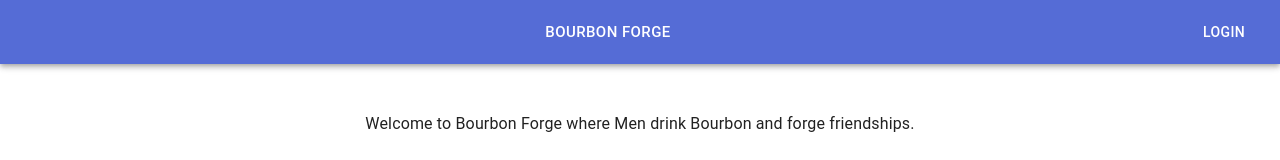
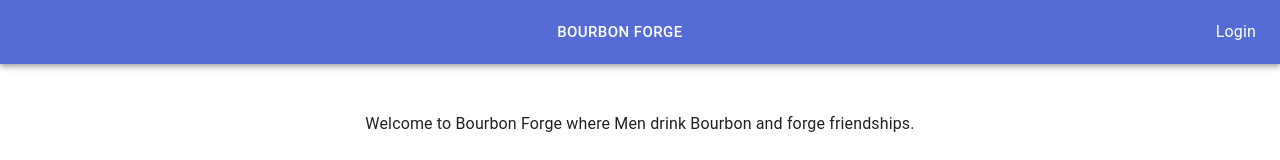
Before and after one commit to SoccerGee/BourbonForge, a Next.js app: page / in a window 1280 px wide. Shown: the top 160 px of the page. Built offline with nearby package versions, Linux system fonts and the light colour scheme; no server answers.

Commit message:
Move returnTo to a url query param.

```diff
--- a/components/Header/index.js
+++ b/components/Header/index.js
@@ -10,6 +10,8 @@ import MenuItem from '@mui/material/MenuItem';
 import Toolbar from '@mui/material/Toolbar';
 
 import { useUser } from '@auth0/nextjs-auth0';
+
+import Link from 'next/link';
 
 const Header = ({ text = "", ...rest }) => {
     const { user } = useUser();
@@ -35,7 +37,7 @@ const Header = ({ text = "", ...rest }) => {
 
     const handleLogin = e => {
         e.preventDefault();
-        window.location.href = "/api/auth/login";
+        window.location.href = "/api/auth/login?returnTo=/profile";
     }
 
     return(
@@ -76,7 +78,7 @@ const Header = ({ text = "", ...rest }) => {
                             </Menu>
                         </>
                         :
-                        <Button color="inherit" onClick={handleLogin}>Login</Button>
+                        <Link color="inherit" href="/api/auth/login?returnTo=/profile">Login</Link>
                 }
             </Toolbar>
         </AppBar>
--- a/hooks/meeting/index.js
+++ b/hooks/meeting/index.js
@@ -5,7 +5,6 @@ const useMemberMeetings = memberEmail => {
     useEffect(async () => {
         const response = await fetch(`/api/meeting/${memberEmail}`);
         const { meetings } = await response.json();
-        console.dir(meetings);
         setMemberMeetings(meetings);
     }, [memberEmail]);
     return memberMeetings;
```
Also changed, not shown: pages/api/auth/[...auth0].js (+7 -7 lines).
